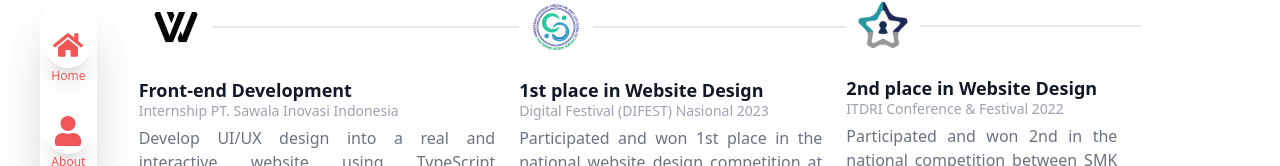
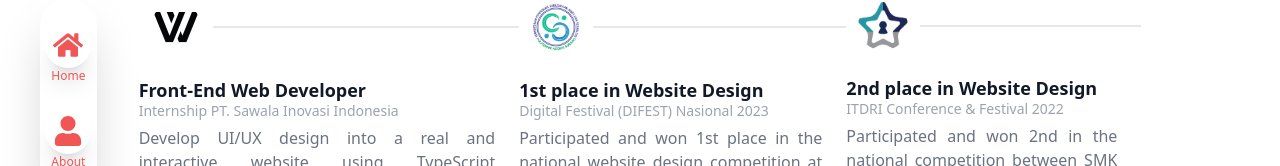
Before and after one commit to isyhfadilah/aisyahnurfadilah, a Next.js app: page /resume in a window 1280 px wide. Shown: the part 218-384 px from the top of the page. Built offline with nearby package versions, Linux system fonts and the light colour scheme; a web font is replaced by a local one.

Commit message:
fix: data experience

```diff
--- a/src/data/experience.ts
+++ b/src/data/experience.ts
@@ -1,6 +1,6 @@
 export const experiences = [
   {
-    position: 'Front-end Development',
+    position: 'Front-End Web Developer',
     time: 'Internship PT. Sawala Inovasi Indonesia',
     detail:
       'Develop UI/UX design into a real and interactive website using TypeScript programming language and several frameworks and libraries such as Next.js, React.js, Tailwind CSS, and Uno CSS. Performed testing to ensure all features were working properly. Manage code using Git and GitHub to monitor code changes and collaborate with the team.',
```
